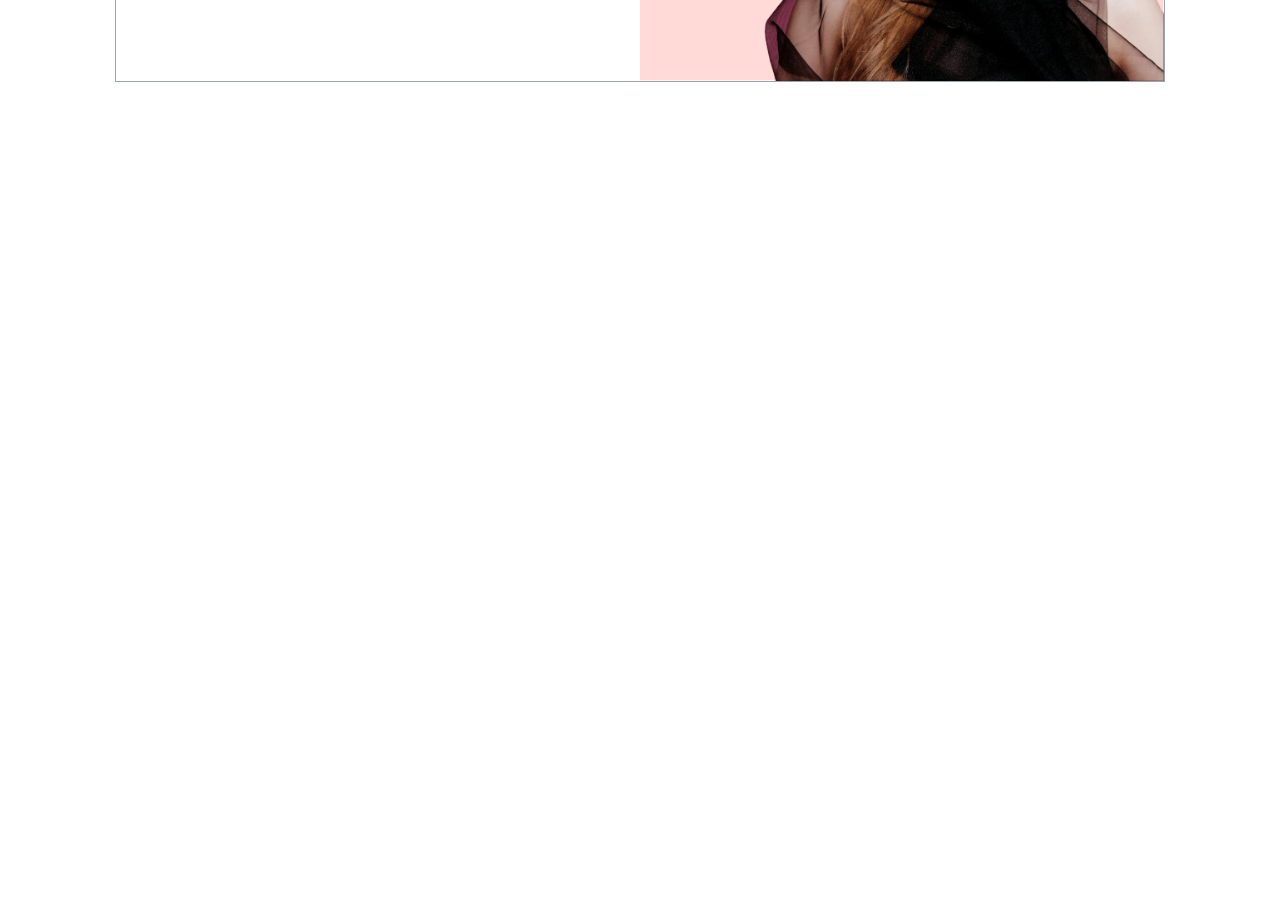
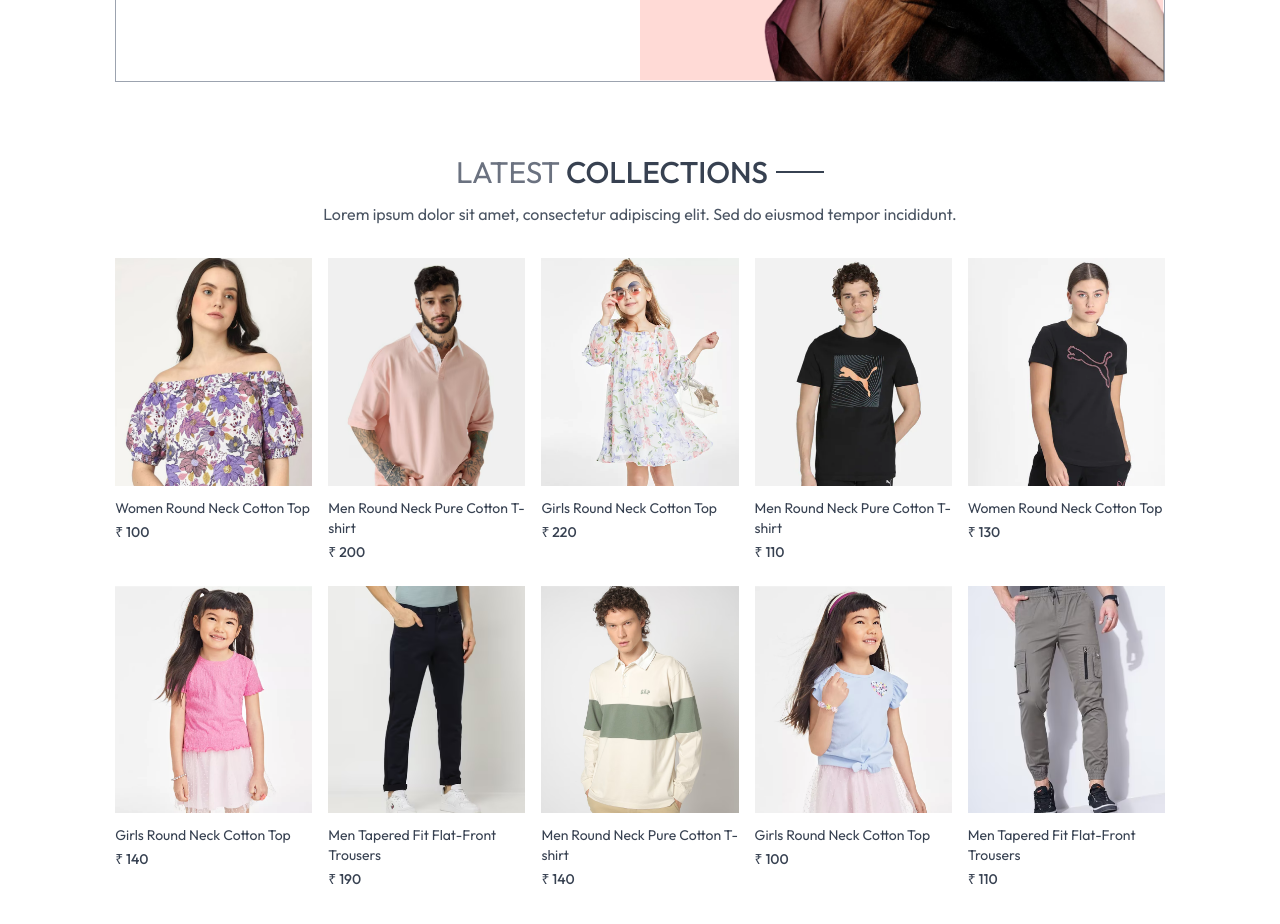
Before and after one commit to Pavanpirates/e-commerce-app, a React (Vite) app in the folder Frontend/: page / in a window 1280 px wide. Shown: the part 420-1344 px from the top of the page. Before the commit the page ends 800 px from the top, so only its background shows below. Built offline with nearby package versions, Linux system fonts and the light colour scheme.

Commit message:
Latest Products section

```diff
--- /dev/null
+++ b/Frontend/src/components/LatestCollections.jsx
@@ -0,0 +1,37 @@
+import React, { useContext, useEffect, useState } from 'react'
+import { ShopContext } from '../context/ShopContext'
+import Title from './Title';
+import ProductItem from './ProductItem';
+
+const LatestCollections = () => {
+
+    const { products } = useContext(ShopContext);
+    const [latestProducts, setLatestProducts] = useState([]);
+
+    useEffect(() => {
+        if (products && products.length > 0) {
+            setLatestProducts(products.slice(0,10));
+        }
+    }, [products]);
+
+  return (
+    <div className='my-10'>
+        <div className='text-center py-8 text-3xl'>
+         <Title text1={'LATEST'} text2={'COLLECTIONS'}/>
+         <p className='w-3/4 m-auto text-xs sm:text-sm md:text-base text-gray-600'>
+            Lorem ipsum dolor sit amet, consectetur adipiscing elit. Sed do eiusmod tempor incididunt.
+         </p>
+        </div>
+       {/* rendering products */}
+       <div className='grid grid-cols-2 sm:grid-cols-3 md:grid-cols-4 lg:grid-cols-5 gap-4 gap-y-6'>
+        {
+            latestProducts.map((item,index)=>(
+            <ProductItem key={index} id={item._id} image={item.image} name={item.name} price={item.price}/>
+            ))
+        }
+        </div>
+    </div>
+  )
+}
+
+export default LatestCollections
--- a/Frontend/src/components/Navbar.jsx
+++ b/Frontend/src/components/Navbar.jsx
@@ -8,7 +8,11 @@
 
   return (
     <div className='flex items-center justify-between py-5 font-medium'>
-        <img src={assets.logo}  className='w-36' alt="logo"/>
+
+      <Link to='/'>
+       <img src={assets.logo}  className='w-36' alt="logo"/>
+       </Link>
+
 
         <ul className='hidden sm:flex gap-5 text-sm text-gray-700'>
             <NavLink to='/' className='flex flex-col items-center gap-1'>
--- /dev/null
+++ b/Frontend/src/components/ProductItem.jsx
@@ -0,0 +1,25 @@
+import React, { useContext } from 'react'
+import { ShopContext } from '../context/ShopContext'
+import { Link } from 'react-router-dom'
+
+const ProductItem = ({ id, image, name, price }) => {
+  const { currency } = useContext(ShopContext)
+
+  return (
+    <Link className="text-gray-700 cursor-pointer" to={`/product/${id}`}>
+      <div className="overflow-hidden">
+        <img
+          className="hover:scale-110 transition ease-in-out"
+          src={image[0]}
+          alt={name}
+        />
+      </div>
+      <p className="pt-3 pb-1 text-sm">{name}</p>
+      <p className="text-sm font-medium">
+        {currency} {price}
+      </p>
+    </Link>
+  )
+}
+
+export default ProductItem
--- /dev/null
+++ b/Frontend/src/components/Title.jsx
@@ -0,0 +1,13 @@
+import React from 'react'
+
+const Title = ({text1,text2}) => {
+  return (
+    <div className='inline-flex gap-2 items-center mb-3'>
+        <p  className='text-gray-500'>{text1} <span className='text-gray-700 font-medium'>{text2}</span></p>
+        <p className='w-8 sm:w-12 h-[2px] bg-gray-700'></p>
+
+    </div>
+  )
+}
+
+export default Title
--- a/Frontend/src/context/ShopContext.jsx
+++ b/Frontend/src/context/ShopContext.jsx
@@ -14,9 +14,9 @@
 
     }
     return(
-        <ShopContextProvider value={value}>
+        <ShopContext.Provider value={value}>
             {props.children}
-        </ShopContextProvider>
+        </ShopContext.Provider>
     )
 }
 
--- a/Frontend/src/index.css
+++ b/Frontend/src/index.css
@@ -18,3 +18,10 @@
   font-weight: 400;
   font-style: normal;
 }
+
+@media (max-width: 640px) {
+   a.active{
+    background-color: black;
+    color: white;
+   }
+}
--- a/Frontend/src/main.jsx
+++ b/Frontend/src/main.jsx
@@ -3,9 +3,12 @@
 import App from './App.jsx'
 import { BrowserRouter } from 'react-router-dom'
 import './index.css'
+import ShopContextProvider from './context/ShopContext.jsx'
 
 createRoot(document.getElementById('root')).render(
   <BrowserRouter>
-    <App />
+  <ShopContextProvider>
+  <App />
+  </ShopContextProvider>
   </BrowserRouter>,
 )
--- a/Frontend/src/pages/Home.jsx
+++ b/Frontend/src/pages/Home.jsx
@@ -1,10 +1,12 @@
 import React from 'react'
 import Hero from '../components/Hero'
+import LatestCollections from '../components/LatestCollections'
 
 const Home = () => {
   return (
     <div>
       <Hero />
+      <LatestCollections />
     </div>
   )
 }
```
